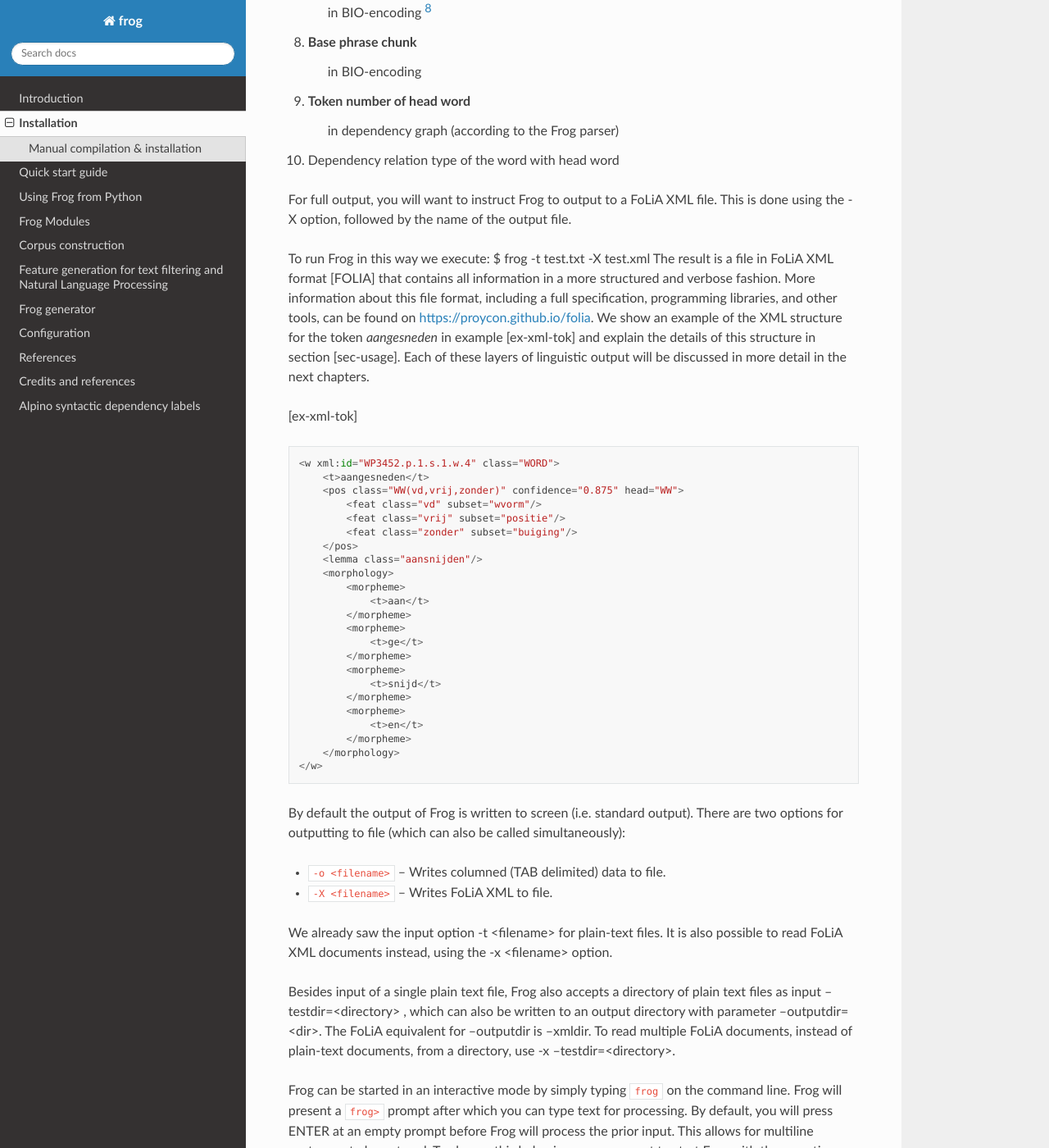
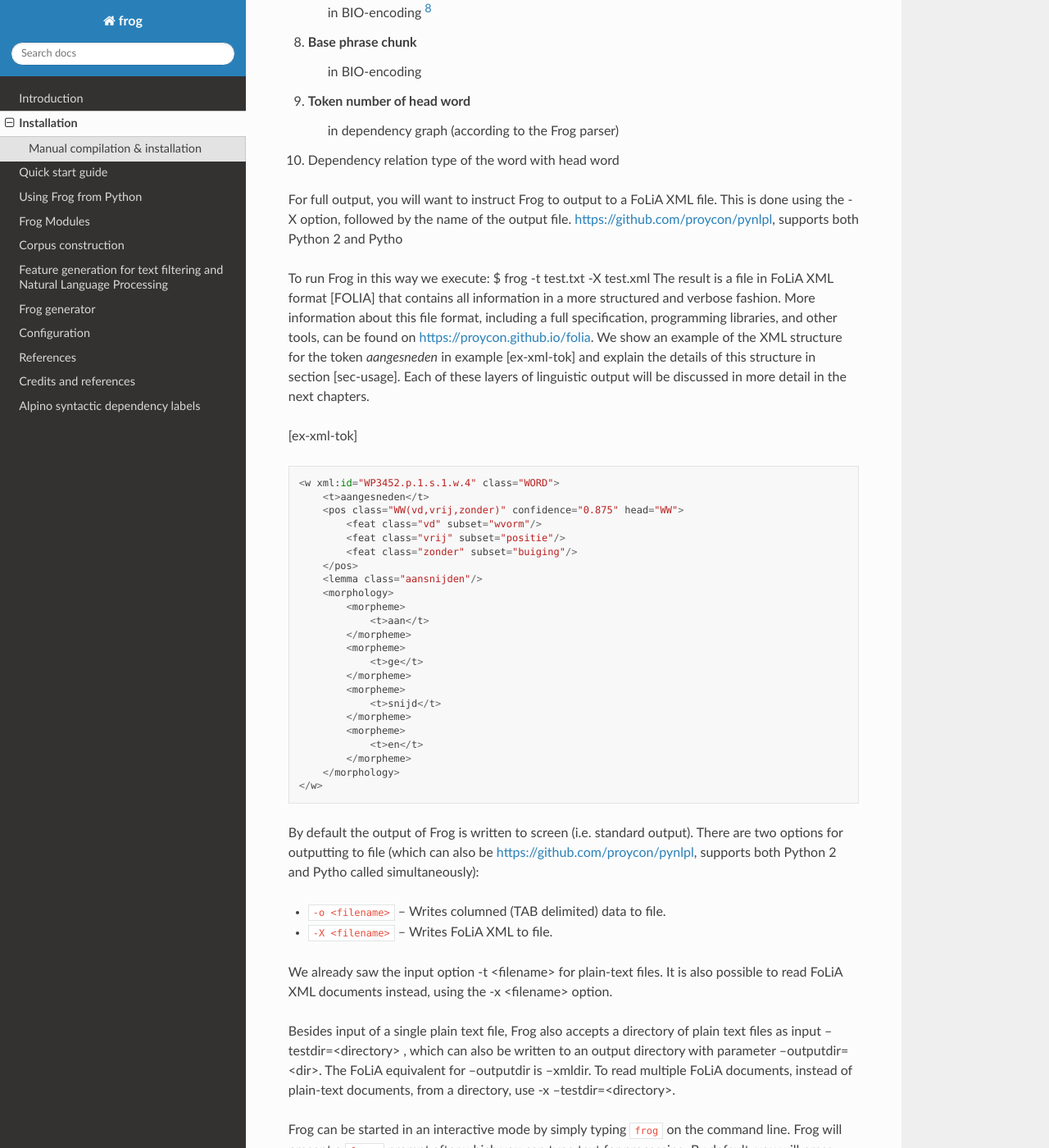
Before and after one commit to LanguageMachines/frog, a Sphinx documentation site: the page built from docs/source/installation.rst, in a window 1280 px wide and 1400 px high, scrolled down 3102 px. Shown: the whole window at 82% size. Built offline with Sphinx 7.4.7 and the Read the Docs theme 2.0.0, drawn with Linux system fonts in a browser that asks for light colours; some of the changed text lies outside the part shown.

Commit message:
Update installation.rst
argl, restore inadvertently deleted line

```diff
--- a/docs/source/installation.rst
+++ b/docs/source/installation.rst
@@ -178,7 +178,7 @@ contain every detail available to Frog.
 
 For full output, you will want to instruct Frog to output to a FoLiA XML
 file. This is done using the -X option, followed by the name of the
-output file.
+output file. https://github.com/proycon/pynlpl, supports both Python 2 and Pytho
 
 To run Frog in this way we execute: $ frog -t test.txt -X test.xml The
 result is a file in FoLiA XML format [FOLIA]_ that
@@ -223,7 +223,7 @@ Input and Output options
 ~~~~~~~~~~~~~~~~~~~~~~~~
 
 By default the output of Frog is written to screen (i.e. standard
-output). There are two options for outputting to file (which can also be
+output). There are two options for outputting to file (which can also be https://github.com/proycon/pynlpl, supports both Python 2 and Pytho
 called simultaneously):
 
 -  ``-o <filename>`` – Writes columned (TAB delimited) data to file.
@@ -347,8 +347,7 @@ better performance.
    indicates that something is not a named entity
 
 .. [9]
-
-   3
+   https://github.com/proycon/pynlpl, supports both Python 2 and Python 3
 
 .. [10]
    https://github.com/vanatteveldt/frogr/
```
